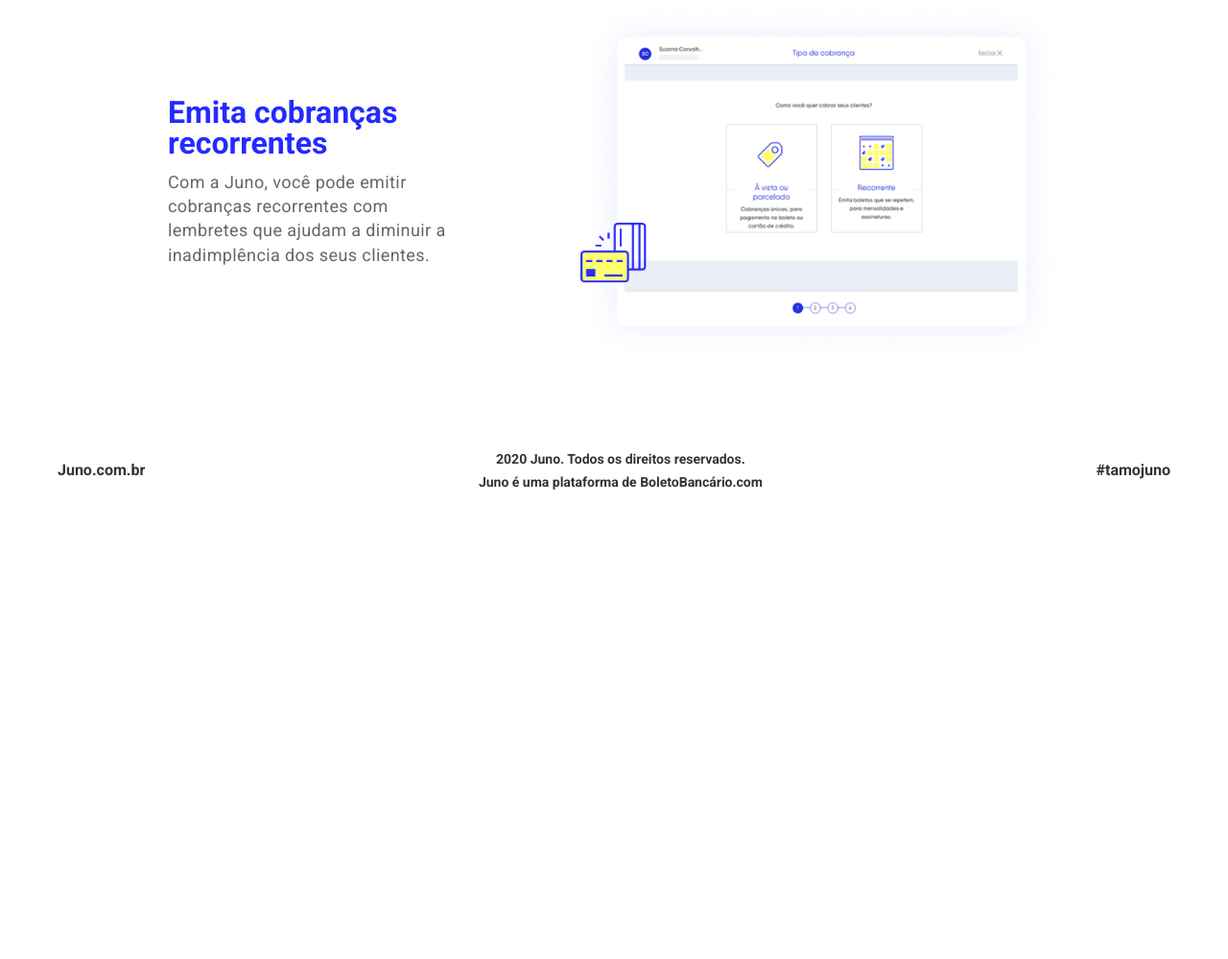
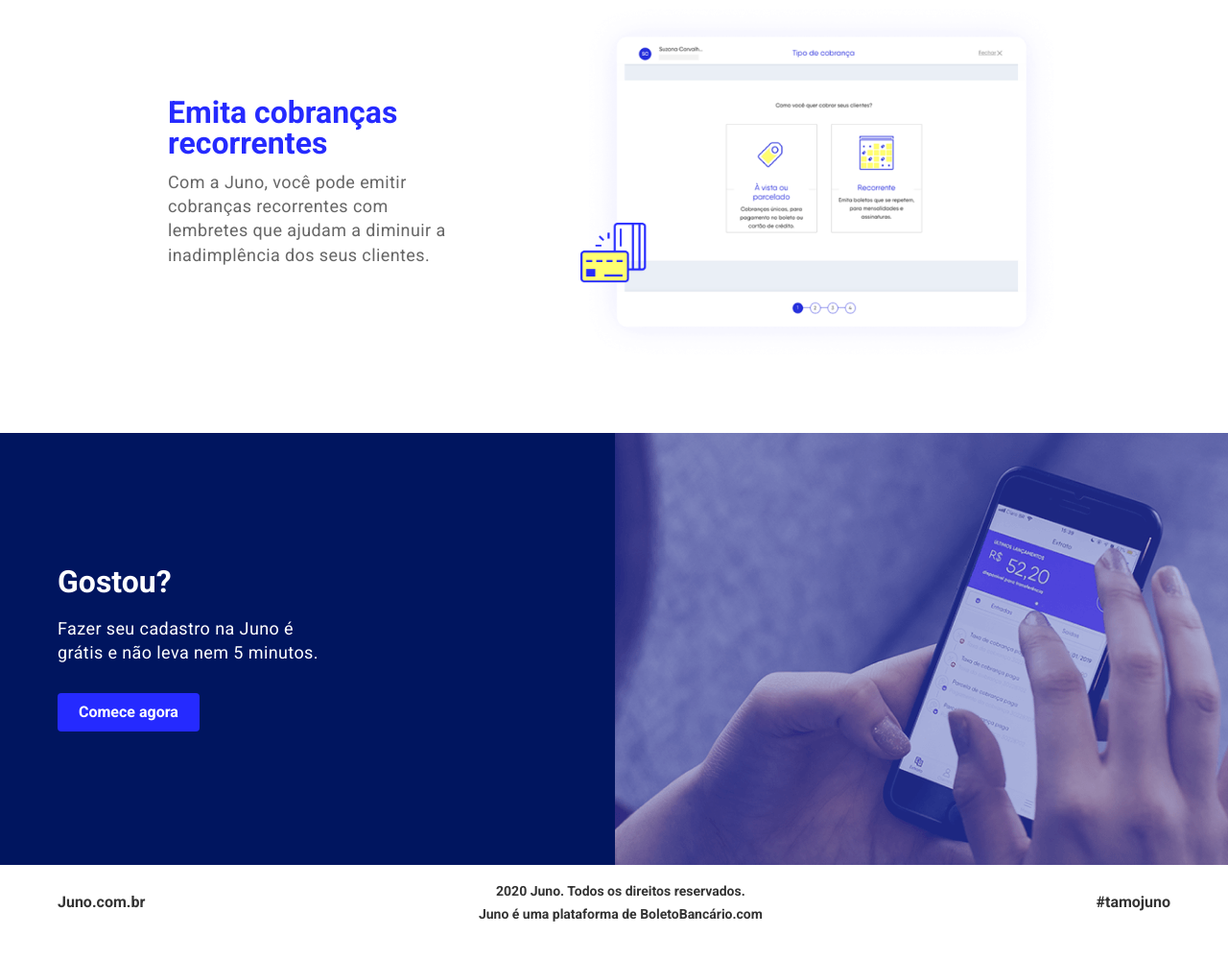
Before and after one commit to Lerooks/gatsby-landing-page, a Gatsby site: page / in a window 1280 px wide. Shown: the part 902-1901 px from the top of the page at 96% size. Before the commit the page ends 1451 px from the top, so only its background shows below. Built offline with nearby package versions, Linux system fonts and the light colour scheme; Gatsby itself is replaced by a stand-in of ours.

Commit message:
feat: add cta section

```diff
--- /dev/null
+++ b/src/components/home/cta/cta-styles.ts
@@ -0,0 +1,76 @@
+import styled from 'styled-components'
+import { Container } from 'components/common/container/container-styles'
+
+export const CTA = styled.section`
+  position: relative;
+  background-color: #00155f;
+
+  @media screen and (min-width: 992px) {
+    padding: 139px 0;
+  }
+`
+
+export const CTAContainer = styled(Container)``
+
+export const CTAContent = styled.div`
+  padding: 75px 0;
+
+  @media screen and (min-width: 992px) {
+    padding: 0;
+  }
+`
+
+export const CTATitle = styled.div`
+  font-style: normal;
+  font-weight: bold;
+  font-size: 32px;
+  line-height: 32px;
+  color: #ffffff;
+  margin-top: 0;
+  margin-bottom: 20px;
+`
+
+export const CTAText = styled.div`
+  font-style: normal;
+  font-weight: normal;
+  font-size: 18px;
+  line-height: 140%;
+  letter-spacing: 0.4px;
+  color: #ffffff;
+  margin-top: 0;
+  margin-bottom: 30px;
+  max-width: 280px;
+`
+
+export const CTAImageWrapper = styled.div`
+  overflow: hidden;
+  display: flex;
+  align-items: center;
+  justify-content: flex-start;
+
+  @media screen and (min-width: 992px) {
+    position: absolute;
+    top: 0;
+    left: 50%;
+    height: 100%;
+    width: 50%;
+  }
+`
+
+export const CTAImage = styled.img`
+  position: relative;
+  height: 393px;
+  left: -186px;
+
+  @media screen and (min-width: 600px) {
+    left: 0;
+    width: 100%;
+    height: 100%;
+    object-fit: cover;
+  }
+
+  @media screen and (min-width: 992px) {
+    width: auto;
+    object-fit: none;
+  }
+`
--- /dev/null
+++ b/src/components/home/cta/cta.tsx
@@ -0,0 +1,21 @@
+import Button from 'components/common/button'
+import React, { ReactElement } from 'react'
+import * as S from './cta-styles'
+import CtaImage from 'assets/images/home/cta.png'
+
+export default function CTA(): ReactElement {
+  return (
+    <S.CTA>
+      <S.CTAContainer>
+        <S.CTAContent>
+          <S.CTATitle> Gostou? </S.CTATitle>
+          <S.CTAText>Fazer seu cadastro na Juno é grátis e não leva nem 5 minutos.</S.CTAText>
+          <Button> Comece agora </Button>
+        </S.CTAContent>
+      </S.CTAContainer>
+      <S.CTAImageWrapper>
+        <S.CTAImage src={CtaImage}></S.CTAImage>
+      </S.CTAImageWrapper>
+    </S.CTA>
+  )
+}
--- /dev/null
+++ b/src/components/home/cta/index.ts
@@ -0,0 +1 @@
+export { default } from './cta'
--- a/src/pages/index.tsx
+++ b/src/pages/index.tsx
@@ -3,6 +3,7 @@
 import Banner from 'components/home/banner'
 import Process from 'components/home/process'
 import Charges from 'components/home/charges'
+import CTA from 'components/home/cta'
 
 export default function IndexPage(): ReactElement {
   return (
@@ -10,6 +11,7 @@
       <Banner></Banner>
       <Process></Process>
       <Charges></Charges>
+      <CTA></CTA>
     </BaseLayout>
   )
 }
```
Also changed, not shown: src/assets/images/home/cta.png (added).
